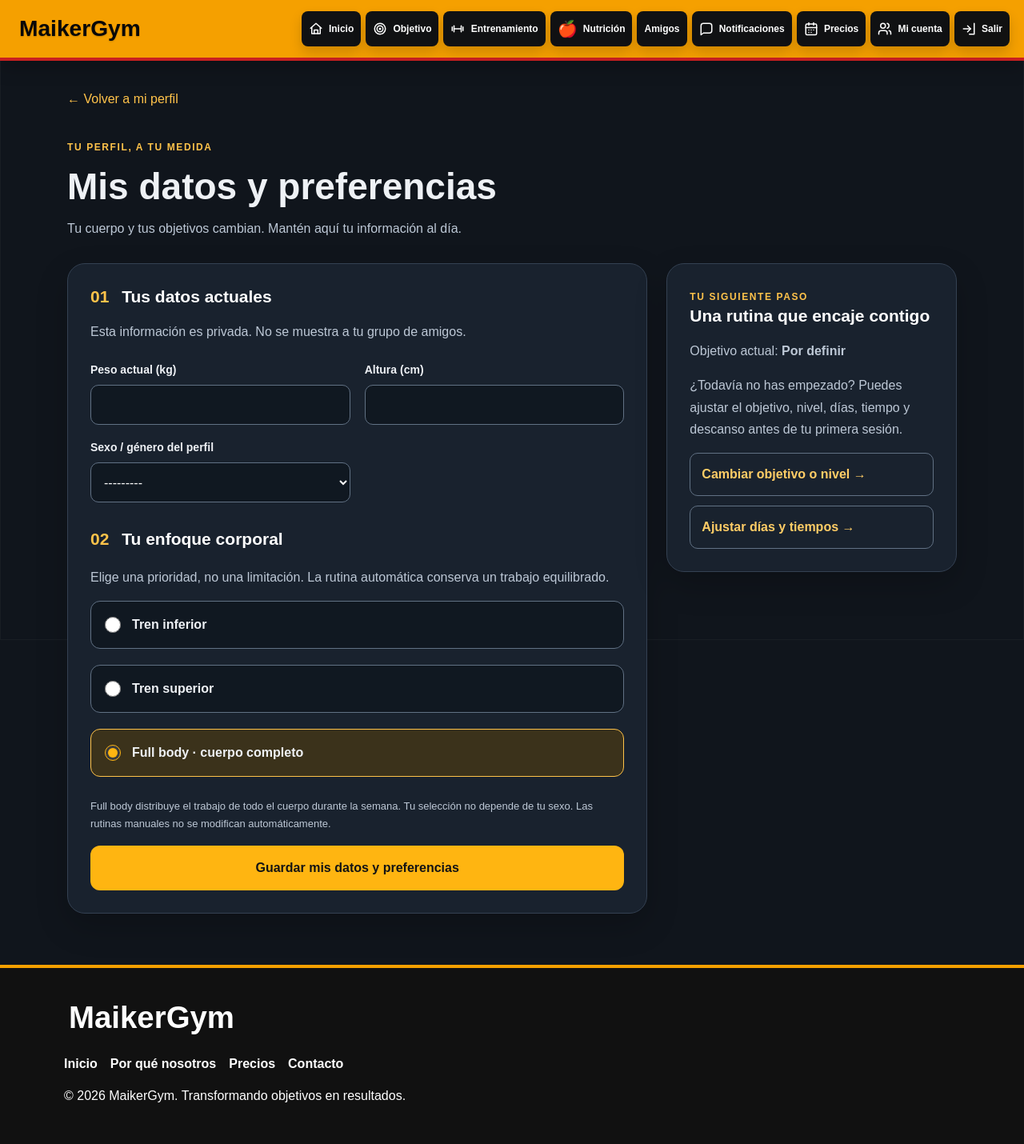
After one commit to codexinfinity2025-blip/Maikergym, a Django app: page /cuenta/preferencias/ in a window 1280 px wide. The commit adds this page. Shown: the whole page at 80% size. Run offline with Django 4.2, Linux system fonts and the light colour scheme; the visitor is signed in with stand-in values (Sample User, id 1); data comes from the database, SQL or seed files in the repository; data that the repository does not hold is empty; some libraries are stand-ins or nearby versions.

Commit message:
Agregar preferencias corporales y edicion del perfil

```diff
--- a/gym_project/gym_app/models.py
+++ b/gym_project/gym_app/models.py
@@ -97,6 +97,7 @@ class EstadoSerieChoice(models.TextChoices):
     COMPLETADA = "completada", "Completada"
 
 class PerfilUsuario(models.Model):
+    enfoque_corporal = models.CharField(max_length=20, choices=[('inferior', 'Tren inferior'), ('superior', 'Tren superior'), ('full_body', 'Full body · cuerpo completo')], default='full_body')
     priorizar_tren_inferior = models.BooleanField(default=False)
     altura_cm = models.DecimalField(max_digits=5, decimal_places=2, null=True, blank=True, validators=[MinValueValidator(50), MaxValueValidator(250)])
     mensajes_entregados = models.JSONField(default=list, blank=True)
--- a/gym_project/gym_app/services.py
+++ b/gym_project/gym_app/services.py
@@ -251,7 +251,7 @@ def _segundos_estimados(valores):
 
 
 @transaction.atomic
-def crear_rutina_automatica(usuario, objetivo, nivel, dias_semana, minutos, descanso, minutos_por_dia=None, priorizar_tren_inferior=False):
+def crear_rutina_automatica(usuario, objetivo, nivel, dias_semana, minutos, descanso, minutos_por_dia=None, priorizar_tren_inferior=False, enfoque_corporal=None):
     _validar_preferencias(objetivo, nivel, dias_semana)
     minutos_por_dia = minutos_por_dia or {}
     presupuestos = [minutos_por_dia.get(str(dia), minutos) for dia in dias_semana]
@@ -269,7 +269,9 @@ def crear_rutina_automatica(usuario, objetivo, nivel, dias_semana, minutos, desc
         for ejercicio in Ejercicio.objects.filter(activo=True, nivel__in=niveles[:niveles.index(nivel) + 1])
     }
     enfoques = ENFOQUES_POR_CANTIDAD[len(dias_semana)]
-    if priorizar_tren_inferior:
+    if enfoque_corporal not in (None, 'inferior', 'superior', 'full_body'):
+        raise ValidationError('Selecciona un enfoque corporal válido.')
+    if enfoque_corporal == 'inferior' or (enfoque_corporal is None and priorizar_tren_inferior):
         enfoques = {
             1: ['cuerpo_completo'], 2: ['cuerpo_completo', 'piernas_gluteos'],
             3: ['piernas_gluteos', 'tren_superior', 'tren_inferior'],
@@ -277,6 +279,15 @@ def crear_rutina_automatica(usuario, objetivo, nivel, dias_semana, minutos, desc
             5: ['piernas_gluteos', 'empuje', 'tren_inferior', 'tiron_core', 'piernas_gluteos'],
             6: ['piernas_gluteos', 'empuje', 'tren_inferior', 'tiron_core', 'piernas_gluteos', 'torso_core'],
         }[len(dias_semana)]
+    elif enfoque_corporal == 'superior':
+        enfoques = {
+            1: ['cuerpo_completo'], 2: ['tren_superior', 'cuerpo_completo'],
+            3: ['empuje', 'tren_inferior', 'tiron_core'],
+            4: ['empuje', 'tren_inferior', 'tiron', 'torso_core'],
+            5: ['empuje', 'tren_inferior', 'tiron', 'torso_core', 'cuerpo_completo'],
+            6: ['empuje', 'tren_inferior', 'tiron', 'torso_core', 'tren_inferior', 'tren_superior'],
+        }[len(dias_semana)]
+    # Full body means balanced weekly coverage, not heavy daily full-body sessions.
     prioridad = PRIORIDAD_POR_OBJETIVO.get(objetivo, [])
 
     for indice, enfoque in enumerate(enfoques, start=1):
--- /dev/null
+++ b/gym_project/gym_app/static/css/preferencias.css
@@ -0,0 +1,25 @@
+.preferences-page{max-width:1160px;margin:auto;padding:36px 24px 64px;color:#eef1f5}
+body:has(.preferences-page){background:#10151c}
+.preferences-back{display:inline-block;color:#ffc34a;margin-bottom:28px;text-decoration:none}
+.preferences-page h1{font-size:clamp(30px,4vw,46px);margin:12px 0;font-weight:800;line-height:1.15}
+.preferences-page p{color:#bdc8d6;line-height:1.7}
+.preferences-kicker{color:#ffc34a;font-size:12px;letter-spacing:1.6px;font-weight:800}
+.preferences-layout{display:grid;grid-template-columns:minmax(0,2fr) minmax(250px,1fr);gap:24px;margin-top:30px;align-items:start}
+.preferences-card{background:#19222e;border:1px solid #344152;border-radius:22px;padding:28px;min-width:0;box-shadow:0 16px 40px #0003}
+.preferences-card h2,.preferences-card legend{font-size:21px;font-weight:750;color:#fff;margin-bottom:18px}
+.preferences-card h2 span,.preferences-card legend span{color:#ffc34a;margin-right:10px}
+.preferences-fields{display:grid;grid-template-columns:1fr 1fr;gap:18px;margin:24px 0 30px}
+.preferences-fields label{display:block;font-size:14px;font-weight:700;margin-bottom:8px}
+.preferences-fields input,.preferences-fields select{width:100%;height:50px;padding:10px 12px;border:1px solid #617184;border-radius:10px;background:#101821;color:#fff;font-size:16px}
+.preferences-card fieldset{border:0;padding:0;margin:0;min-width:0}
+.preferences-options{display:grid;gap:12px}
+.preferences-options label{display:flex;align-items:center;gap:14px;padding:17px;border:1px solid #617184;border-radius:12px;cursor:pointer;background:#101821;min-height:58px}
+.preferences-options label:has(input:checked){border-color:#ffc34a;background:#3b321b}
+.preferences-options input{accent-color:#ffb511;width:20px;height:20px;flex-shrink:0}
+.preferences-page :focus-visible{outline:3px solid #75cdff;outline-offset:3px}
+.preferences-help{font-size:13px;margin-top:18px}
+.preferences-save{width:100%;border:0;border-radius:12px;padding:16px;background:#ffb511;color:#141414;font-weight:800;font-size:16px;min-height:52px}
+.preferences-plan a{display:block;padding:14px;margin-top:12px;border:1px solid #617184;border-radius:10px;color:#ffcd66;text-decoration:none;font-weight:700}
+.preferences-notice{padding:15px;border:1px solid #448d72;border-radius:12px;background:#15362b}
+.preferences-card .errorlist{color:#ffb1b1;padding-left:20px}
+@media(max-width:767px){.preferences-layout,.preferences-fields{grid-template-columns:1fr}.preferences-page{padding:24px 16px 40px}.preferences-card{padding:22px 18px}.preferences-page h1{font-size:32px}}
--- a/gym_project/gym_app/templates/configurar_rutina.html
+++ b/gym_project/gym_app/templates/configurar_rutina.html
@@ -22,8 +22,8 @@
             <label class="field-block">Género
                 <select name="genero_previo"><option value="">Conservar mi perfil</option><option value="femenino" {% if perfil.genero == 'femenino' %}selected{% endif %}>Femenino</option><option value="masculino" {% if perfil.genero == 'masculino' %}selected{% endif %}>Masculino</option><option value="otro" {% if perfil.genero == 'otro' %}selected{% endif %}>Otro</option></select>
             </label>
-            <label class="field-block">¿Quieres dar prioridad a piernas y glúteos?
-                <select name="priorizar_tren_inferior"><option value="no">No, prefiero un entrenamiento equilibrado</option><option value="si" {% if perfil.priorizar_tren_inferior %}selected{% endif %}>Sí, priorizar tren inferior</option></select>
+            <label class="field-block">¿Dónde quieres enfocar tu entrenamiento?
+                {% include 'partials/enfoque_select.html' %}
             </label><p>Es opcional y está disponible para cualquier persona. Solo adapta la rutina automática; conserva trabajo de torso y abdomen.</p>
         </section>
         <section class="config-grid">
--- a/gym_project/gym_app/templates/cuenta.html
+++ b/gym_project/gym_app/templates/cuenta.html
@@ -12,6 +12,7 @@
 {% include "partials/app_nav.html" %}
 
 <main class="cuenta-page">
+    <a class="btn" href="{% url 'preferencias' %}" style="display:inline-flex;margin:16px 0;padding:14px 22px;background:#ffb511;color:#17191d;border-radius:14px;text-decoration:none">Mis datos y preferencias →</a>
     <section class="account-stage" data-motion="rise">
         <div class="stage-actions">
             <form method="POST" data-confirm-delete>
--- a/gym_project/gym_app/templates/mi_entrenamiento.html
+++ b/gym_project/gym_app/templates/mi_entrenamiento.html
@@ -11,6 +11,7 @@
 {% include "partials/app_nav.html" %}
 
 <main class="training-page">
+    <a href="{% url 'preferencias' %}" style="display:inline-block;color:#ffc34a;margin-bottom:18px">Mis datos y preferencias →</a>
     {% if perfil.modalidad_rutina == 'personalizada' %}<a class="flow-btn" style="display:inline-block;background:#ffb000;color:#111;padding:12px 20px;border-radius:12px;margin-bottom:20px" href="{% url 'crear_rutina' %}">Editar mi rutina</a>{% endif %}
         {% if messages %}
         <div class="training-messages">
--- /dev/null
+++ b/gym_project/gym_app/templates/partials/enfoque_select.html
@@ -0,0 +1,5 @@
+<select class="form-control" name="enfoque_corporal" aria-label="Enfoque corporal">
+    <option value="full_body">Full body · cuerpo completo</option>
+    <option value="inferior" {% if perfil.enfoque_corporal == 'inferior' or form_data.enfoque_corporal == 'inferior' %}selected{% endif %}>Tren inferior · piernas y glúteos</option>
+    <option value="superior" {% if perfil.enfoque_corporal == 'superior' or form_data.enfoque_corporal == 'superior' %}selected{% endif %}>Tren superior · torso y brazos</option>
+</select>
--- /dev/null
+++ b/gym_project/gym_app/templates/preferencias.html
@@ -0,0 +1,36 @@
+{% extends 'base.html' %}
+{% load static %}
+{% block title %}Mis datos y preferencias · MaikerGym{% endblock %}
+{% block extra_css %}<link rel="stylesheet" href="{% static 'css/preferencias.css' %}">{% endblock %}
+{% block content %}
+{% include 'partials/app_nav.html' %}
+<main class="preferences-page">
+    <a class="preferences-back" href="{% url 'cuenta' %}">← Volver a mi perfil</a>
+    <header><span class="preferences-kicker">TU PERFIL, A TU MEDIDA</span><h1>Mis datos y preferencias</h1><p>Tu cuerpo y tus objetivos cambian. Mantén aquí tu información al día.</p></header>
+    {% for message in messages %}<p class="preferences-notice" role="status">{{ message }}</p>{% endfor %}
+    <div class="preferences-layout">
+    <form method="post" class="preferences-card">
+        {% csrf_token %}
+        {{ form.non_field_errors }}
+        <h2><span>01</span> Tus datos actuales</h2><p>Esta información es privada. No se muestra a tu grupo de amigos.</p>
+        <div class="preferences-fields">
+        {% for field in form %}{% if field.name != 'enfoque_corporal' %}<div><label for="{{ field.id_for_label }}">{{ field.label }}</label>{{ field }}{{ field.errors }}</div>{% endif %}{% endfor %}
+        </div>
+        <fieldset><legend><span>02</span> Tu enfoque corporal</legend>
+            <p>Elige una prioridad, no una limitación. La rutina automática conserva un trabajo equilibrado.</p>
+            <div class="preferences-options">{% for radio in form.enfoque_corporal %}<label>{{ radio.tag }}<strong>{{ radio.choice_label }}</strong></label>{% endfor %}</div>
+            {{ form.enfoque_corporal.errors }}
+        </fieldset>
+        <p class="preferences-help">Full body distribuye el trabajo de todo el cuerpo durante la semana. Tu selección no depende de tu sexo. Las rutinas manuales no se modifican automáticamente.</p>
+        <button class="preferences-save" type="submit">Guardar mis datos y preferencias</button>
+    </form>
+    <aside class="preferences-card preferences-plan"><span class="preferences-kicker">TU SIGUIENTE PASO</span><h2>Una rutina que encaje contigo</h2>
+        <p>Objetivo actual: <strong>{{ perfil.get_objetivo_display|default:'Por definir' }}</strong></p>
+        {% if iniciada %}<p>Ya iniciaste esta planificación. Tus sesiones y puntos se conservarán; los cambios de enfoque quedan guardados para tu próxima configuración.</p>
+        {% else %}<p>¿Todavía no has empezado? Puedes ajustar el objetivo, nivel, días, tiempo y descanso antes de tu primera sesión.</p>
+        <a href="{% url 'objetivo' %}">Cambiar objetivo o nivel →</a><a href="{% url 'configurar_rutina' %}">Ajustar días y tiempos →</a>{% endif %}
+        {% if perfil.modalidad_rutina == 'personalizada' %}<a href="{% url 'crear_rutina' %}">Editar mis ejercicios →</a>{% endif %}
+    </aside>
+    </div>
+</main>
+{% endblock %}
--- a/gym_project/gym_app/templates/registrarse.html
+++ b/gym_project/gym_app/templates/registrarse.html
@@ -28,6 +28,10 @@
 
         <form method="POST" class="register-form">
             {% csrf_token %}
+            <div class="form-group"><label class="form-label">Tu enfoque de entrenamiento</label>
+                {% include 'partials/enfoque_select.html' %}
+                <p>Puedes cambiarlo después desde Mis datos y preferencias. Disponible para cualquier persona.</p>
+            </div>
             <div class="form-row">
                 <div class="form-group">
                     <label class="form-label">Nombre</label>
--- a/gym_project/gym_app/urls.py
+++ b/gym_project/gym_app/urls.py
@@ -3,8 +3,10 @@ from gym_project.gym_app import views
 from gym_project.gym_app import social_views
 from django.contrib.auth import views as auth_views
 from .password_reset import RecuperarPassword, ConfirmarPassword
+from .profile_preferences import preferencias
 
 urlpatterns = [
+    path('cuenta/preferencias/', preferencias, name='preferencias'),
     path('recuperar-contrasena/', RecuperarPassword.as_view(), name='password_reset'),
     path('recuperar-contrasena/enviado/', auth_views.PasswordResetDoneView.as_view(template_name='password_reset_done.html'), name='password_reset_done'),
     path('restablecer/<uidb64>/<token>/', ConfirmarPassword.as_view(), name='password_reset_confirm'),
```
Also changed, not shown: gym_project/gym_app/profile_preferences.py (added, +46 -0 lines), gym_project/gym_app/test_preferences.py (added, +55 -0 lines), gym_project/gym_app/views.py (+15 -2 lines), gym_project/gym_app/migrations/0016_enfoque_corporal.py (added).
